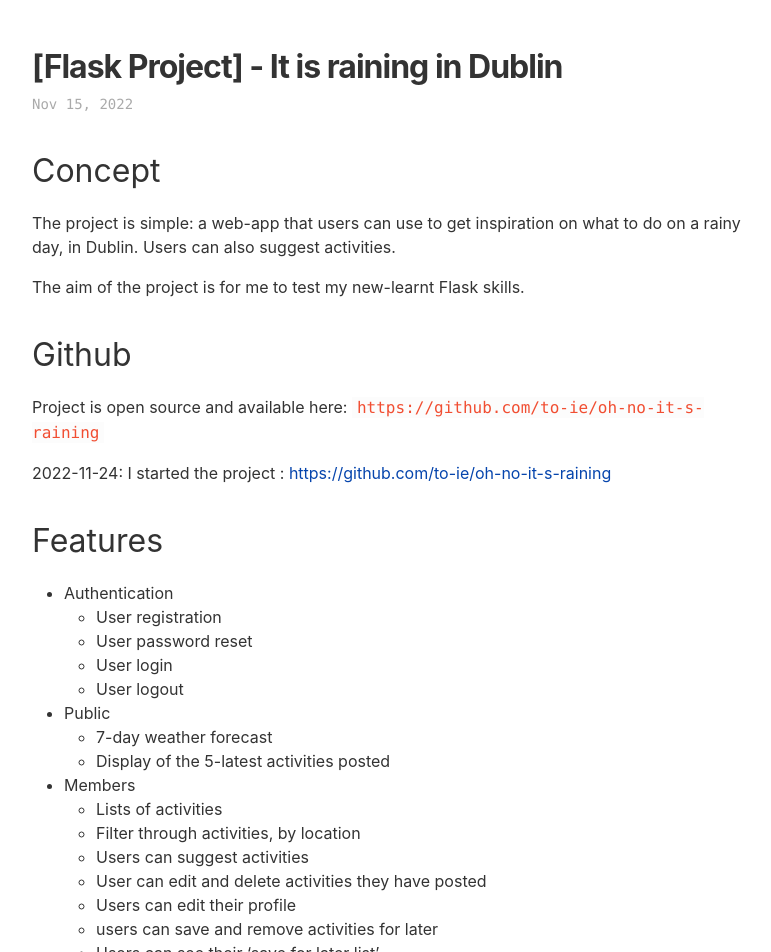
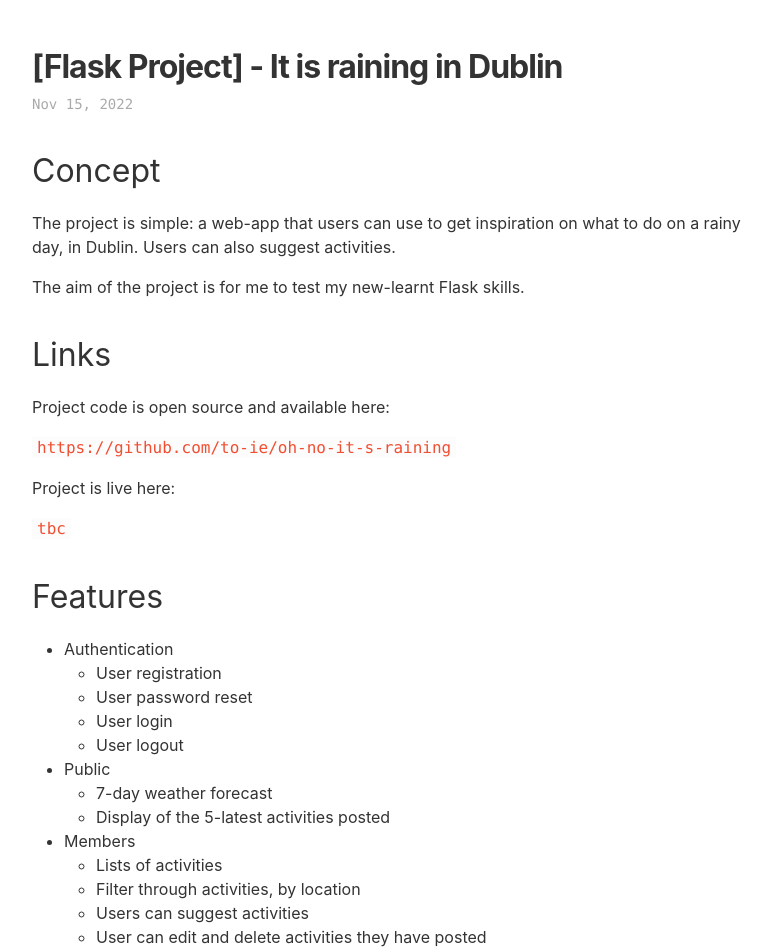
Before and after one commit to to-ie/to-ie.github.io, a Jekyll site: the page built from _posts/2022-11-15-it-is-raining-in-dublin.md, in a window 1280 px wide. Shown: the top 952 px of the page, without its empty margins (8-779 px from the left). Built offline with Jekyll 4.4.1, drawn with Linux system fonts in a browser that asks for light colours.

Commit message:
oh no its raining

```diff
--- a/_posts/2022-11-15-it-is-raining-in-dublin.md
+++ b/_posts/2022-11-15-it-is-raining-in-dublin.md
@@ -9,10 +9,14 @@ The project is simple: a web-app that users can use to get inspiration on what t
 
 The aim of the project is for me to test my new-learnt Flask skills.
 
-## Github
-Project is open source and available here: `https://github.com/to-ie/oh-no-it-s-raining`
+## Links
+Project code is open source and available here:
 
-2022-11-24: I started the project : [https://github.com/to-ie/oh-no-it-s-raining](https://github.com/to-ie/oh-no-it-s-raining)
+`https://github.com/to-ie/oh-no-it-s-raining`
+
+Project is live here:
+
+`tbc`
 
 ## Features
 - Authentication
```
